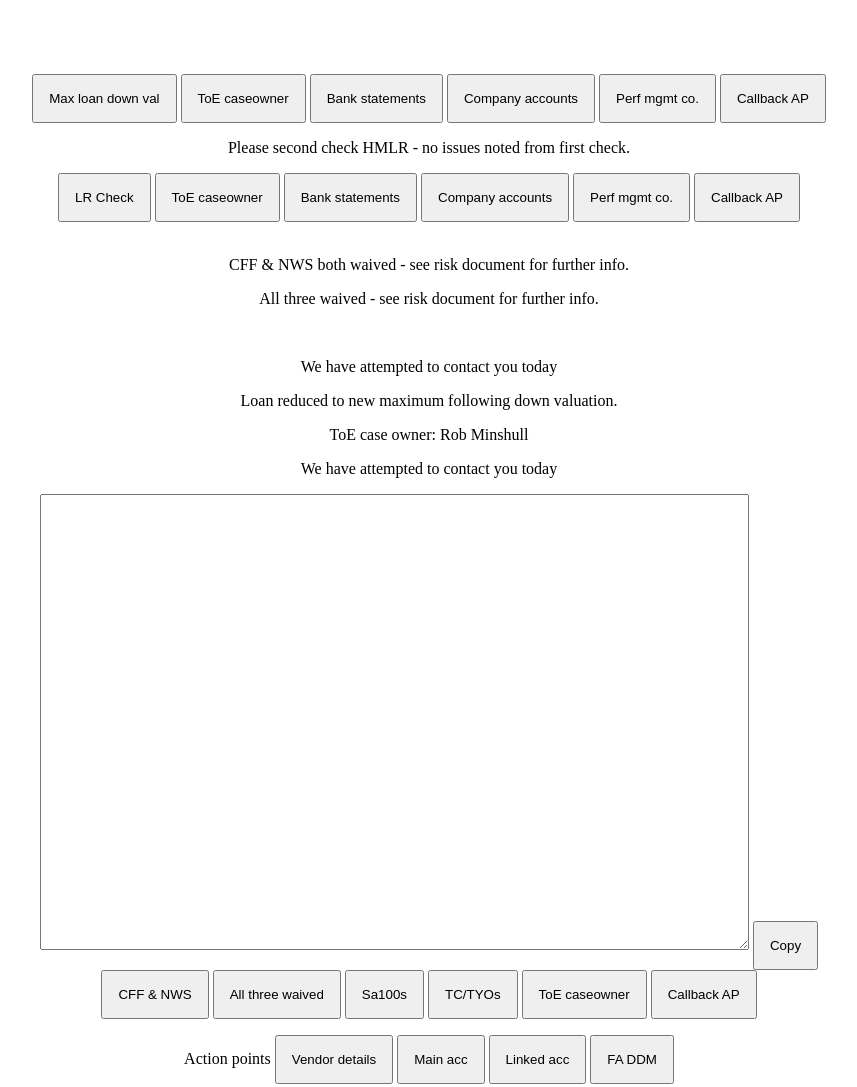
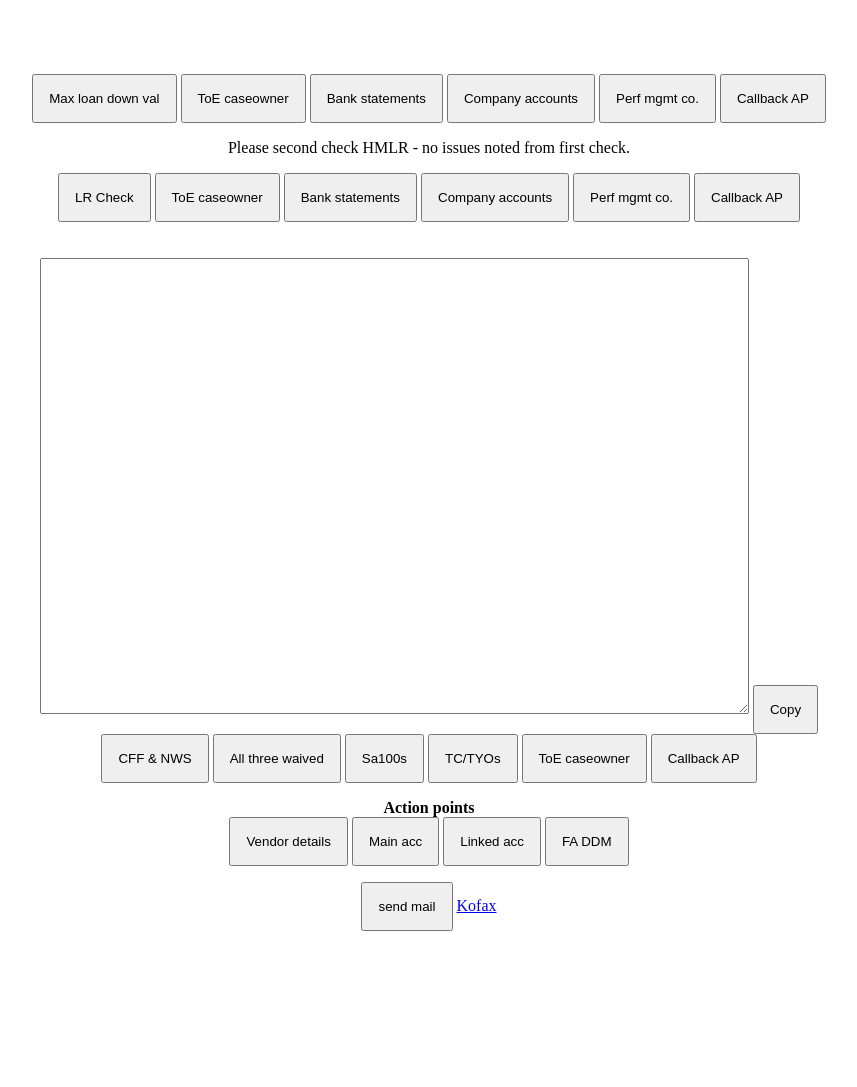
Before and after one commit to Minshull17/AVFC.github.io, a plain HTML site: page index.html in a window 1280 px wide. Shown: the top 1087 px of the page, without its empty margins (211-1068 px from the left). After the commit the page ends 939 px from the top, so only its background shows below. Drawn offline with nearby package versions, Linux system fonts and the light colour scheme.

Commit message:
Update index.html

```diff
--- a/index.html
+++ b/index.html
@@ -74,14 +74,14 @@ noted from first check.</p>
   <br>
 
 
-<p id="p8">CFF & NWS both waived - see risk document for
+<p id="p8" class="hiddentext">CFF & NWS both waived - see risk document for
 further info.</p>
-<p id="p9">All three waived - see risk document for
+<p id="p9" class="hiddentext">All three waived - see risk document for
 further info.</p><br/>
-<p id="p10">We have attempted to contact you today</p>
-<p id="p11">Loan reduced to new maximum following down valuation.</p>
-<p id="p12">ToE case owner: Rob Minshull</p>
-<p id="p13">We have attempted to contact you today</p>
+<p id="p10" class="hiddentext">We have attempted to contact you today</p>
+<p id="p11" class="hiddentext">Loan reduced to new maximum following down valuation.</p>
+<p id="p12" class="hiddentext">ToE case owner: Rob Minshull</p>
+<p id="p13" class="hiddentext">We have attempted to contact you today</p>
 
 <textarea id='n' cols="86" rows="30"></textarea>
 <button onclick="cpy('n')">Copy</button>
@@ -93,7 +93,7 @@ further info.</p><br/>
 <button onclick="copyToClipboard('#p12')">ToE caseowner</button>
 <button onclick="copyToClipboard('#p13')">Callback AP</button>
 
-<p font-size:10px>Action points
+	<p font-size:12px><strong>Action points</strong><br>
 
 <button onclick="copyToClipboard('#p8')">Vendor details</button>
 <button onclick="copyToClipboard('#p9')">Main acc</button>
```
